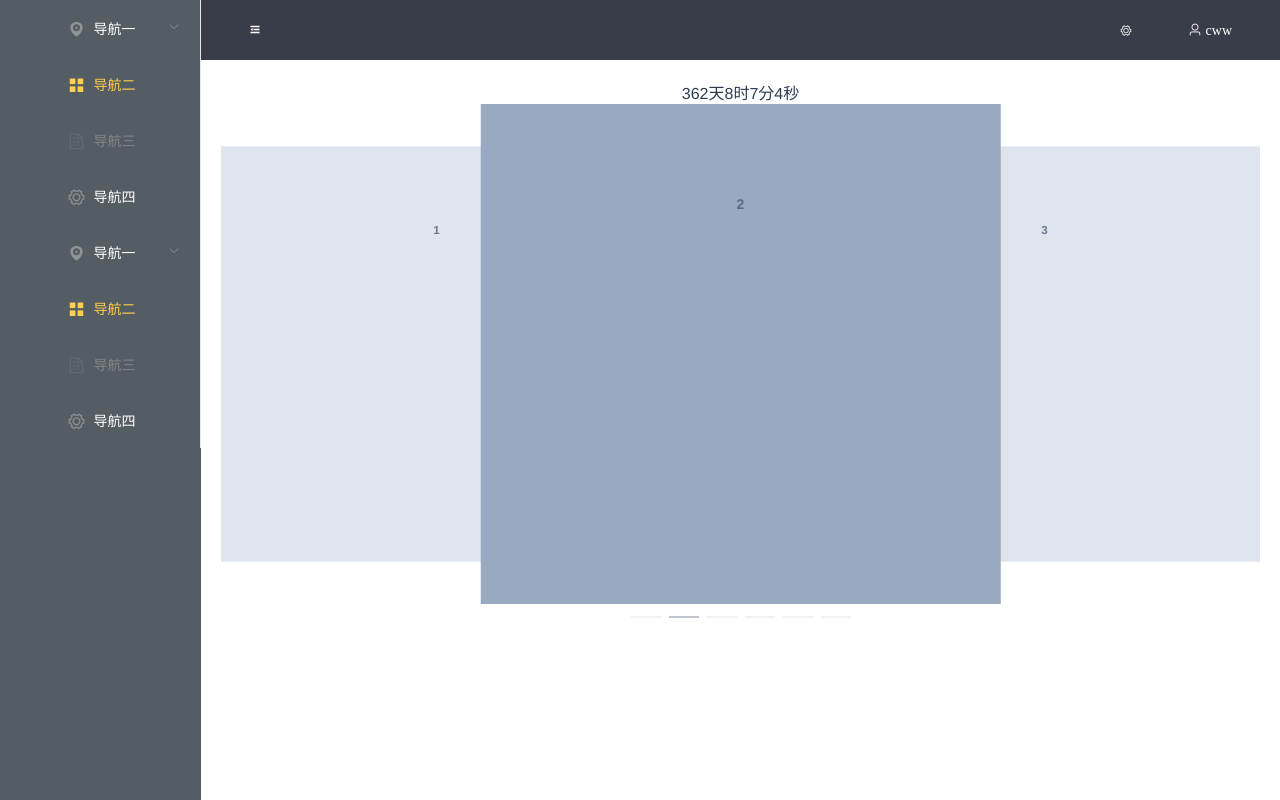
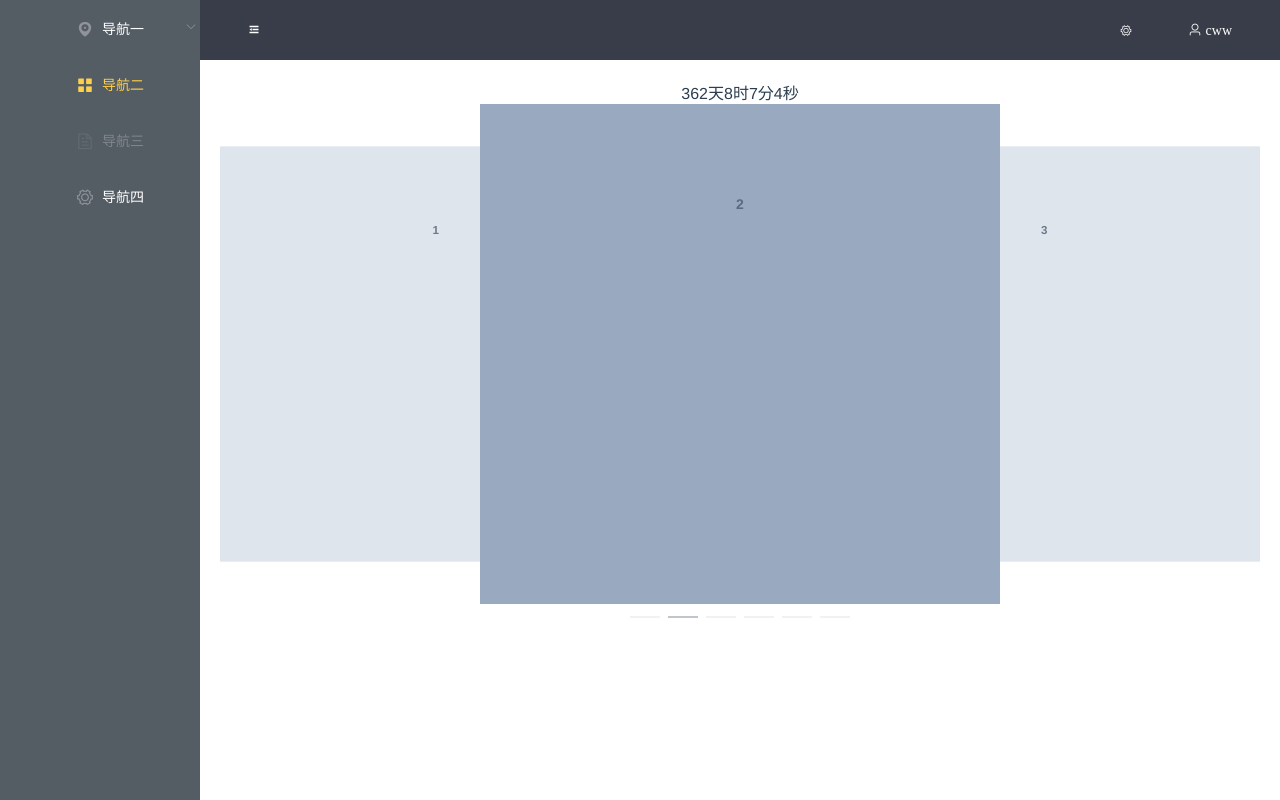
Before and after one commit to cww299/cwwaytForeEnd, a Vue app: page /#/helloYt in a window 1280 px wide. Built offline with nearby package versions, Linux system fonts and the light colour scheme.

Commit message:
隐藏滚动条

```diff
--- a/src/components/HelloYt.vue
+++ b/src/components/HelloYt.vue
@@ -1,5 +1,6 @@
 <template>
   <el-container class="containerBody">
+
     <div class="containerAside">
       <el-menu
         :collapse="isCollapse"
@@ -7,37 +8,6 @@
         background-color="#545c64"
         text-color="#fff"
         active-text-color="#ffd04b">
-        <el-submenu index="1">
-          <template slot="title">
-            <i class="el-icon-location"></i>
-            <span>导航一</span>
-          </template>
-          <el-menu-item-group>
-            <template slot="title">分组一</template>
-            <el-menu-item index="1-1">选项1</el-menu-item>
-            <el-menu-item index="1-2">选项2</el-menu-item>
-          </el-menu-item-group>
-          <el-menu-item-group title="分组2">
-            <el-menu-item index="1-3">选项3</el-menu-item>
-          </el-menu-item-group>
-          <el-submenu index="1-4">
-            <template slot="title">选项4</template>
-            <el-menu-item index="1-4-1">选项1</el-menu-item>
-          </el-submenu>
-        </el-submenu>
-        <el-menu-item index="2">
-          <i class="el-icon-menu"></i>
-          <span slot="title">导航二</span>
-        </el-menu-item>
-        <el-menu-item index="3" disabled>
-          <i class="el-icon-document"></i>
-          <span slot="title">导航三</span>
-        </el-menu-item>
-        <el-menu-item index="4">
-          <i class="el-icon-setting"></i>
-          <span slot="title">导航四</span>
-        </el-menu-item>
-
         <el-submenu index="1">
           <template slot="title">
             <i class="el-icon-location"></i>
@@ -162,6 +132,9 @@
   methods:{
     collapseTrans:function(obj){
       let self = this;
+      if(self.isCollapse){
+
+      }
       self.isCollapse = !self.isCollapse;
     }
   }
@@ -198,11 +171,15 @@
   }
   .containerAside{
     background-color: #545c64;
-    width: auto;
-    overflow: scroll;
+    width: 200px;
+    overflow-x: hidden;
   }
+
+
   .containerAside .el-menu:not(.el-menu--collapse) {
-    width: 200px;
+    width: 217px;
+    overflow-x: hidden;
+    height: 100%;
   }
   .el-menu{
     border-right:none;
@@ -223,7 +200,6 @@
   }
   @media screen and (max-width: 480px){
     .el-menu--collapse {
-      width: 0px;
       overflow: hidden;
     }
   }
```
